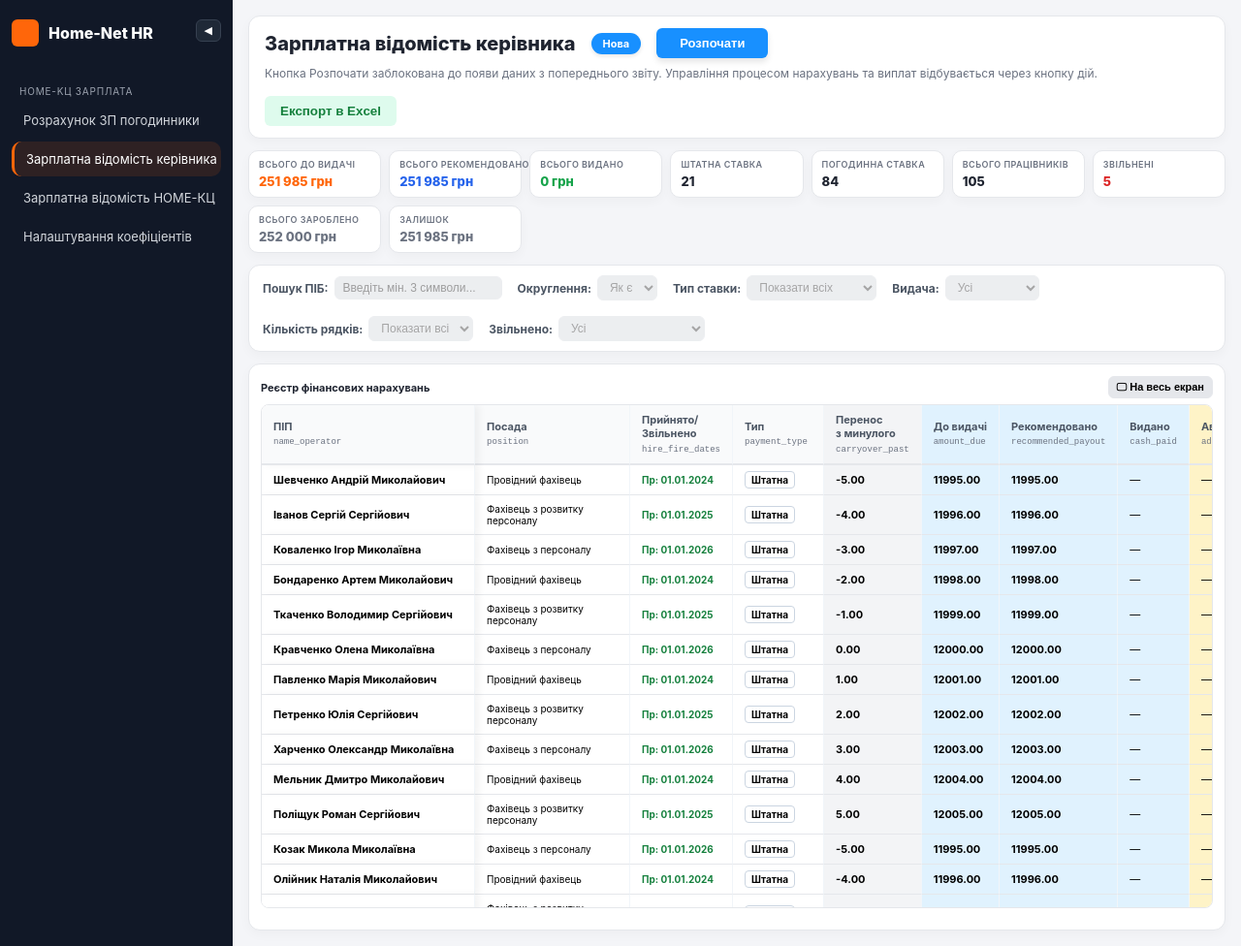
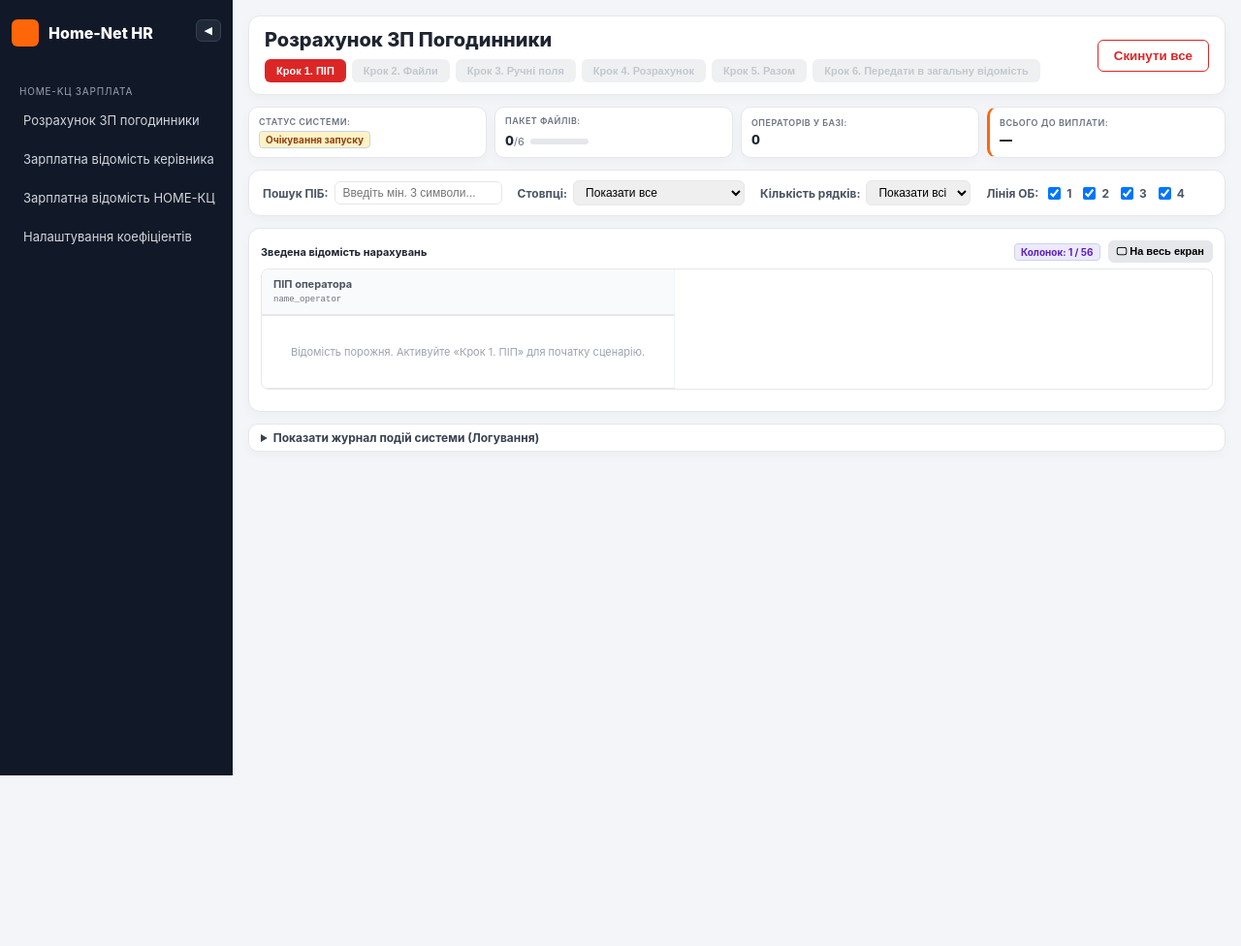
Before and after one commit to Helena-Batareyka/demo-qrcs3652yd778hd, a plain HTML site: page index.html in a window 1280 px wide. Shown: the whole page at 97% size. After the commit the page ends 800 px from the top, so only its background shows below. Drawn offline with Linux system fonts and the light colour scheme.

Commit message:
Fix active class for menu items and view containers

```diff
--- a/index.html
+++ b/index.html
@@ -223,8 +223,8 @@
       <div class="logo"><div class="logo-mark"></div><span>Home-Net HR</span></div>
 
       <div class="menu-title">HOME-KЦ Зарплата</div>
-      <div class="menu-item" id="menu-hourly" onclick="switchView('hourly')">Розрахунок ЗП погодинники</div>
-      <div class="menu-item active" id="menu-manager" onclick="switchView('manager')">Зарплатна відомість керівника</div>
+      <div class="menu-item" active id="menu-hourly" onclick="switchView('hourly')">Розрахунок ЗП погодинники</div>
+      <div class="menu-item" id="menu-manager" onclick="switchView('manager')">Зарплатна відомість керівника</div>
       <div class="menu-item" id="menu-hkc" onclick="switchView('hkc')">Зарплатна відомість HOME-КЦ</div>
       <div class="menu-item" id="menu-settings" onclick="switchView('settings')">Налаштування коефіціентів</div>
     </aside>
@@ -234,7 +234,7 @@
       <!-- ========================================== -->
       <!-- В'Ю 1: ЗАРПЛАТНА ВІДОМІСТЬ КЕРІВНИКА (MANAGER) -->
       <!-- ========================================== -->
-      <div id="view-manager" class="view-container active-view">
+      <div id="view-manager" class="view-container">
         <div class="topbar">
           <div style="display: flex; flex-direction: column; gap: 8px;">
             <div style="display: flex; align-items: center; gap: 16px;">
@@ -380,7 +380,7 @@
       <!-- ========================================== -->
       <!-- В'Ю 2: РОЗРАХУНОК ЗП ПОГОДИННИКИ (HOURLY)  -->
       <!-- ========================================== -->
-      <div id="view-hourly" class="view-container">
+      <div id="view-hourly" class="view-container active-view">
         <div class="topbar">
           <div>
             <h1>Розрахунок ЗП Погодинники</h1>
```
